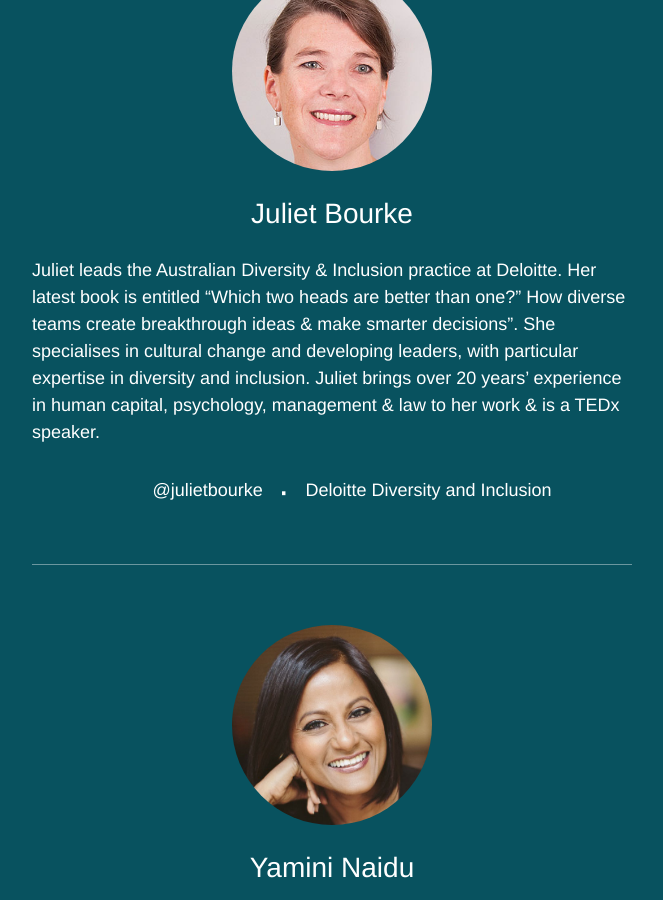
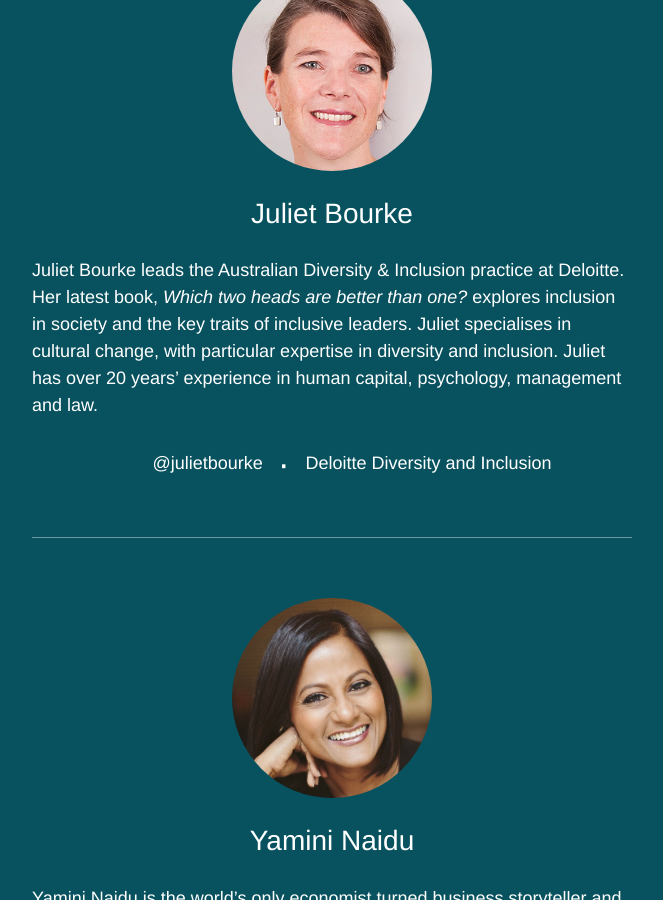
Before and after one commit to sa-github-cxdmelb2016/sa-github-cxdmelb2016.github.io, a Jekyll site: the page built from index.html, in a window 1280 px wide and 900 px high, scrolled down 2587 px. Shown: the whole window, without its empty margins (308-971 px from the left). Built offline with Jekyll 4.4.1, drawn with Linux system fonts in a browser that asks for light colours; some web fonts are replaced.

Commit message:
Updates Juliet's profile

```diff
--- a/_includes/speakers.html
+++ b/_includes/speakers.html
@@ -36,7 +36,7 @@
       <div class="speaker__title">
       </div>
       <div class="speaker__bio">
-        Juliet leads the Australian Diversity &amp; Inclusion practice at Deloitte. Her latest book is entitled “Which two heads are better than one?” How diverse teams create breakthrough ideas &amp; make smarter decisions”. She specialises in cultural change and developing leaders, with particular expertise in diversity and inclusion. Juliet brings over 20 years’ experience in human capital, psychology, management &amp; law to her work &amp; is a TEDx speaker.
+        Juliet Bourke leads the Australian Diversity &amp; Inclusion practice at Deloitte. Her latest book, <em>Which two heads are better than one?</em> explores inclusion in society and the key traits of inclusive leaders. Juliet specialises in cultural change, with particular expertise in diversity and inclusion. Juliet has over 20 years&rsquo; experience in human capital, psychology, management and law.
       </div>
       <ul class="speaker__contacts">
         <li class="speaker__contact">
```
